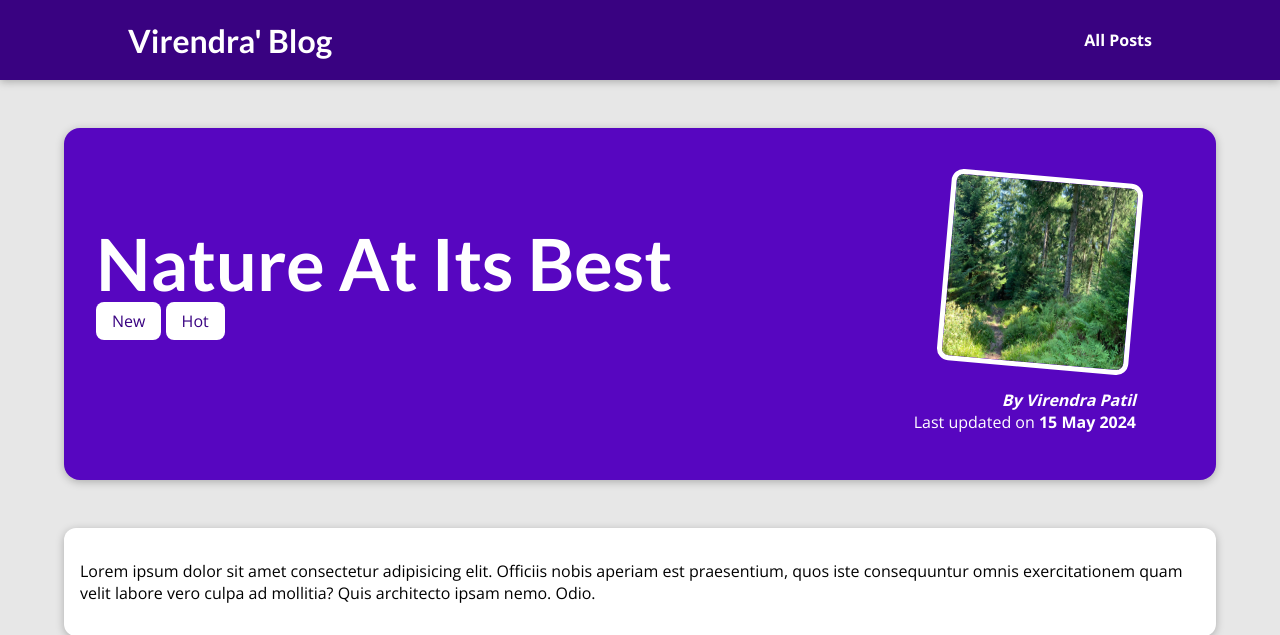
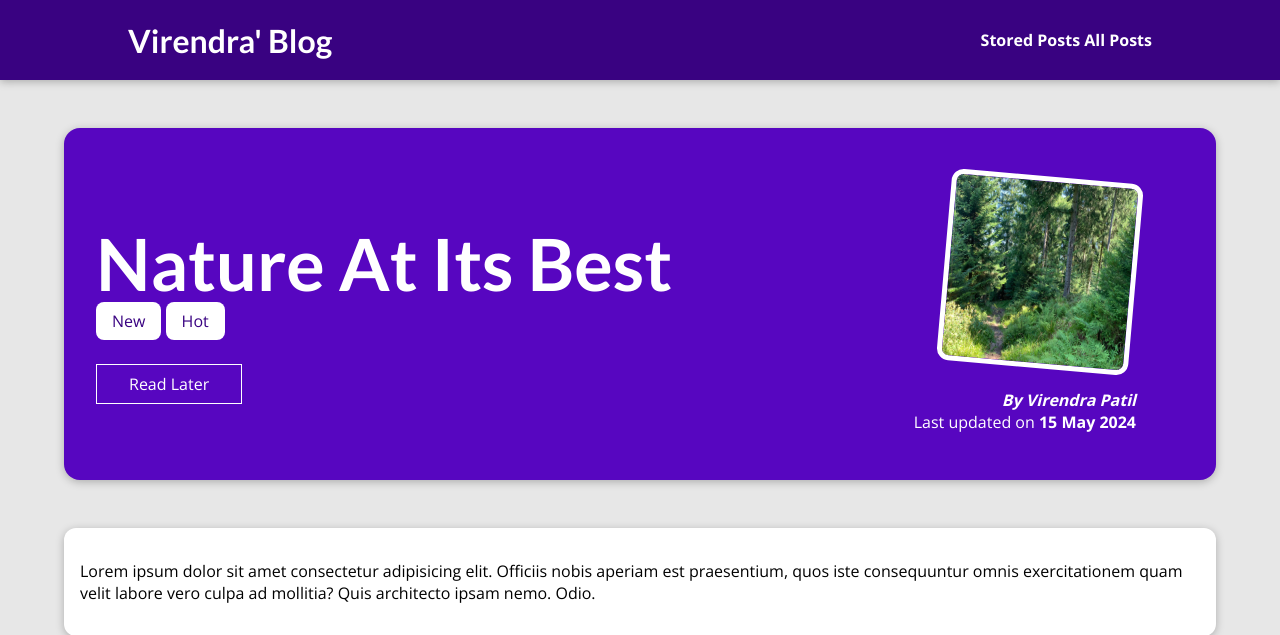
Before and after one commit to virendrapatil24/my_site, a Django app: a page that uses templates/base.html in a window 1280 px wide. Shown: the top 635 px of the page. Run offline with Django 4.2, Linux system fonts and the light colour scheme; data comes from the database, SQL or seed files in the repository; data that the repository does not hold is empty.

Commit message:
added read later logic

```diff
--- a/blog/templates/blog/post_detail.html
+++ b/blog/templates/blog/post_detail.html
@@ -24,6 +24,15 @@
         {% for tag in post_tags %}
             <span class="tag">{{ tag.caption }}</span>
         {% endfor %}
+    </div>
+
+    <div id="read-later">
+        <form action="{% url 'read-later' %}" method="POST">
+            {% csrf_token %}
+            <input type="hidden" value="{{ post.id }}" name="post_id">
+            <button>Read Later</button>
+        </form>
+
     </div>
 
     <article>
--- a/blog/urls.py
+++ b/blog/urls.py
@@ -5,4 +5,5 @@ urlpatterns = [
     path("", views.StartingPageView.as_view(), name="starting-page"),
     path("posts", views.AllPostsView.as_view(), name="posts-page"),
     path("posts/<slug:slug>", views.SinglePostView.as_view(), name="post-detail-page"),
+    path("read-later", views.ReadLaterView.as_view(), name="read-later"),
 ]
--- a/blog/views.py
+++ b/blog/views.py
@@ -57,3 +57,32 @@ class SinglePostView(View):
             "comments": post.comments.all().order_by("-id"),
         }
         return render(request, "blog/post_detail.html", context)
+
+
+class ReadLaterView(View):
+    def get(self, request):
+        stored_posts = request.session.get("stored_posts")
+        context = {}
+        if not stored_posts:
+            context["posts"] = []
+            context["has_posts"] = False
+        else:
+            posts = Post.objects.filter(id__in=stored_posts)
+            context["posts"] = posts
+            context["has_posts"] = True
+
+        return render(request, "blog/stored-posts.html", context)
+
+    def post(self, request):
+        stored_posts = request.session.get("stored_posts")
+
+        if not stored_posts:
+            stored_posts = []
+
+        post_id = int(request.POST["post_id"])
+
+        if post_id not in stored_posts:
+            stored_posts.append(post_id)
+            request.session["stored_posts"] = stored_posts
+
+        return HttpResponseRedirect("/")
--- a/templates/base.html
+++ b/templates/base.html
@@ -11,9 +11,10 @@
 </head>
 <body>
     <header id="main-navigation">
-    <h1><a href="{% url "starting-page" %}">Virendra' Blog</a></h1>
+    <h1><a href="{% url 'starting-page' %}">Virendra' Blog</a></h1>
     <nav>
-        <a href="{% url "posts-page" %}">All Posts</a>
+        <a href="{% url 'read-later' %}">Stored Posts</a>
+        <a href="{% url 'posts-page' %}">All Posts</a>
     </nav>
     </header>
     {% block content %}{% endblock %}
```
Also changed, not shown: blog/templates/blog/stored-posts.html (added, +18 -0 lines).
